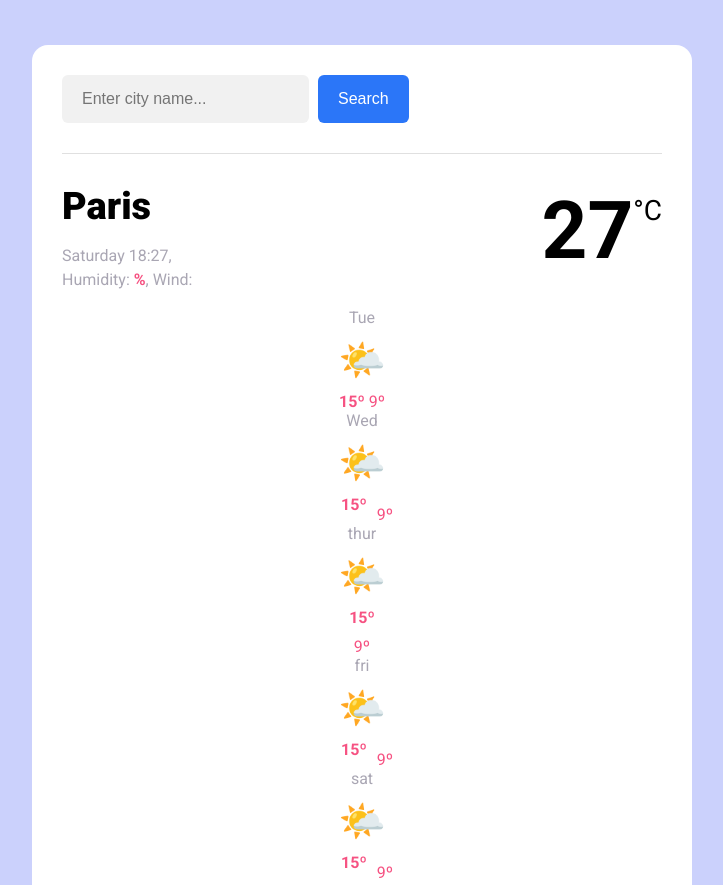
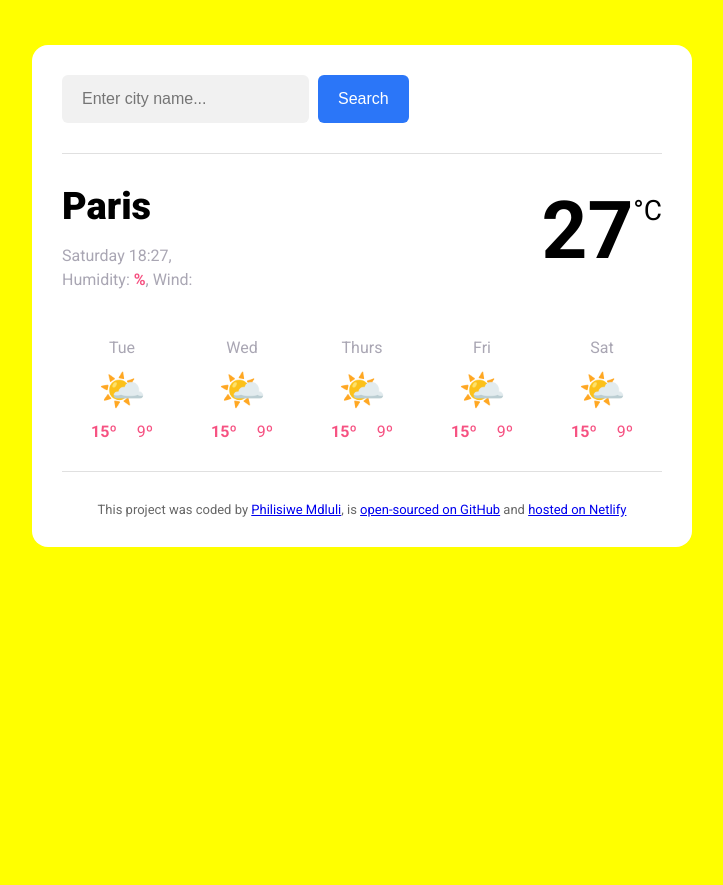
Before and after one commit to Philisiwe07/New-Weather-App, a plain HTML site: page index.html in a window 1280 px wide. Shown: the top 885 px of the page, without its empty margins (278-1001 px from the left). After the commit the page ends 800 px from the top, so only its background shows below. Drawn offline with nearby package versions, Linux system fonts and the light colour scheme; a web font is replaced by a local one.

Commit message:
updated html, styled CSS and injected java script

```diff
--- a/index.html
+++ b/index.html
@@ -36,60 +36,60 @@
             ><span class="current-temperature-unit">°C</span>
           </div>
         </div>
+
         <div class="weather-forecast">
-          <div class="forecast-day">
-            <div class="forecast-date">Tue</div>
-            <div class="forecast-icon">🌤️</div>
-            <div class="forecast-temperature">
-              <div class="forecast-temperatures">
-                <strong>15º</strong>
-                9º</div>
-              </div>
-
-
-              <div class="forecast-day">
-            <div class="forecast-date">Wed</div>
-            <div class="forecast-icon">🌤️</div>
-            <div class="forecast-temperature">
-              <div class="forecast-temperatures">
+          <div class="weather-forecast-day">
+            <div class="weather-forecast-date">Tue</div>
+            <div class="weather-forecast-icon">🌤️</div>
+            <div class="weather-forecast-temperatures">
+              <div class="weather-forecast-temperature">
                 <strong>15º</strong>
               </div>
-              <div class="forecast-temperature">9º</div>
+              <div class="weather-forecast-temperature">9º</div>
             </div>
           </div>
-          <div class="forecast-day">
-            <div class="forecast-date">thur</div>
-            <div class="forecast-icon">🌤️</div>
-            <div class="temperatures">
-              <div class="forecast-temperature">
+          <div class="weather-forecast-day">
+            <div class="weather-forecast-date">Wed</div>
+            <div class="weather-forecast-icon">🌤️</div>
+            <div class="weather-forecast-temperatures">
+              <div class="weather-forecast-temperature">
                 <strong>15º</strong>
               </div>
-              <div class="forecast-temperature">9º</div>
+              <div class="weather-forecast-temperature">9º</div>
             </div>
           </div>
-          <div class="forecast-day">
-            <div class="forecast-date">fri</div>
-            <div class="forecast-icon">🌤️</div>
-            <div class="forecast-temperature">
-              <div class="forecast-temperatures">
+          <div class="weather-forecast-day">
+            <div class="weather-forecast-date">Thurs</div>
+            <div class="weather-forecast-icon">🌤️</div>
+            <div class="weather-forecast-temperatures">
+              <div class="weather-forecast-temperature">
                 <strong>15º</strong>
               </div>
-              <div class="forecast-temperature">9º</div>
+              <div class="weather-forecast-temperature">9º</div>
             </div>
           </div>
-          <div class="forecast-day">
-            <div class="forecast-date">sat</div>
-            <div class="forecast-icon">🌤️</div>
-            <div class="forecast-temperature">
-              <div class="forecast-temperatures">
+          <div class="weather-forecast-day">
+            <div class="weather-forecast-date">Fri</div>
+            <div class="weather-forecast-icon">🌤️</div>
+            <div class="weather-forecast-temperatures">
+              <div class="weather-forecast-temperature">
                 <strong>15º</strong>
               </div>
-              <div class="forecast-temperature">9º</div>
+              <div class="weather-forecast-temperature">9º</div>
+            </div>
+          </div>
+          <div class="weather-forecast-day">
+            <div class="weather-forecast-date">Sat</div>
+            <div class="weather-forecast-icon">🌤️</div>
+            <div class="weather-forecast-temperatures">
+              <div class="weather-forecast-temperature">
+                <strong>15º</strong>
+              </div>
+              <div class="weather-forecast-temperature">9º</div>
             </div>
           </div>
         </div>
       </main>
-
 
 <footer>
      This project was coded by
--- a/index.js
+++ b/index.js
@@ -8,6 +8,7 @@ function displayTemperature(response) {
   let windSpeedElement = document.querySelector("#wind-speed");
   let currentDateElement = document.querySelector("#current-date");
   let iconElement = document.querySelector("#icon");
+  document.body.style.backgroundColor = getBackgroundColor(temperature);
   cityElement.innerHTML = response.data.city;
   descriptionElement.innerHTML = response.data.condition.description;
   humidityElement.innerHTML = `${response.data.temperature.humidity}%`;
@@ -30,6 +31,21 @@ function search(event) {
   axios.get(apiUrl).then(displayTemperature);
 
 }
+let temperature = 20; // Example temperature value, replace with actual data
+function getBackgroundColor(temperature) {
+  if (temperature < 0) {
+    return "lightblue";
+  } else if (temperature < 15) {
+    return "lightgreen";
+  } else if (temperature < 25) {
+    return "yellow";
+  } else if (temperature < 35) {
+    return "orange";
+  } else {
+    return "red";
+  }
+}
+document.body.style.backgroundColor = getBackgroundColor(temperature);
 
 function formatDate(date) {
   let minutes = date.getMinutes();
--- a/style.css
+++ b/style.css
@@ -103,13 +103,33 @@ main {
   font-size: 28px;
 }
 
+.weather-app-temperature-container {
+  display: flex;
+}
+
+.weather-app-icon {
+  width: 88px;
+  height: 88px;
+}
+
+.weather-app-temperature {
+  font-size: 88px;
+  line-height: 88px;
+  font-weight: bold;
+}
+
+.weather-app-unit {
+  margin-top: 6px;
+  font-size: 28px;
+}
+
 .weather-forecast {
   display: flex;
   justify-content: space-around;
-
+  margin-top: 30px;
 }
 
-.forecast-date {
+.weather-forecast-date {
   text-align: center;
   color: rgba(39, 33, 66, 0.4);
   font-size: 16px;
@@ -117,11 +137,11 @@ main {
   margin-bottom: 10px;
 }
 
-.forecast-icon {
+.weather-forecast-icon {
   font-size: 38px;
   text-align: center;
 }
-.forecast-temperature {
+.weather-forecast-temperatures {
   text-align: center;
   color: #f65282;
   margin-top: 10px;
@@ -129,6 +149,6 @@ main {
   justify-content: center;
 }
 
-.forecast-temperatures {
+.weather-forecast-temperature {
   padding: 0 10px;
 }
```
